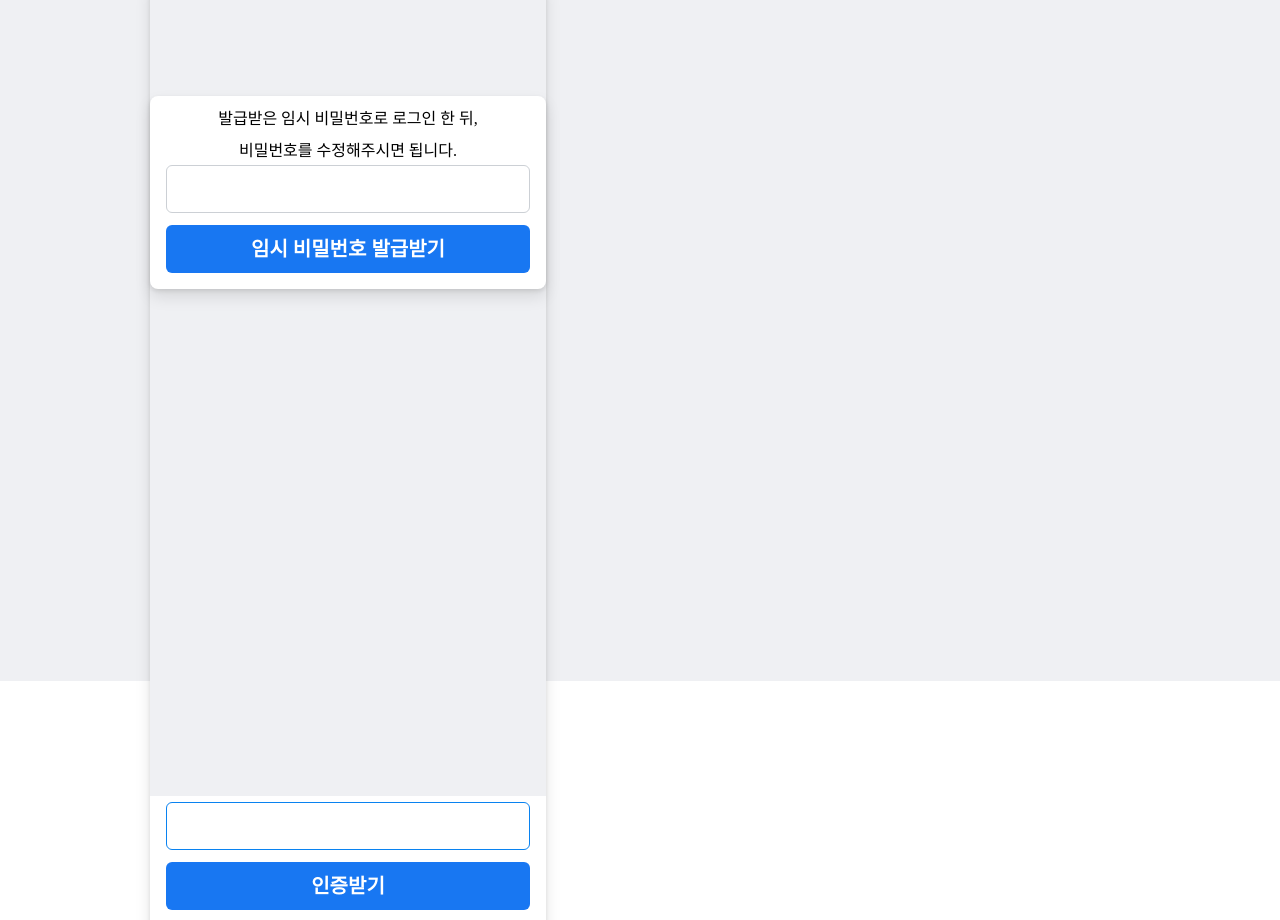
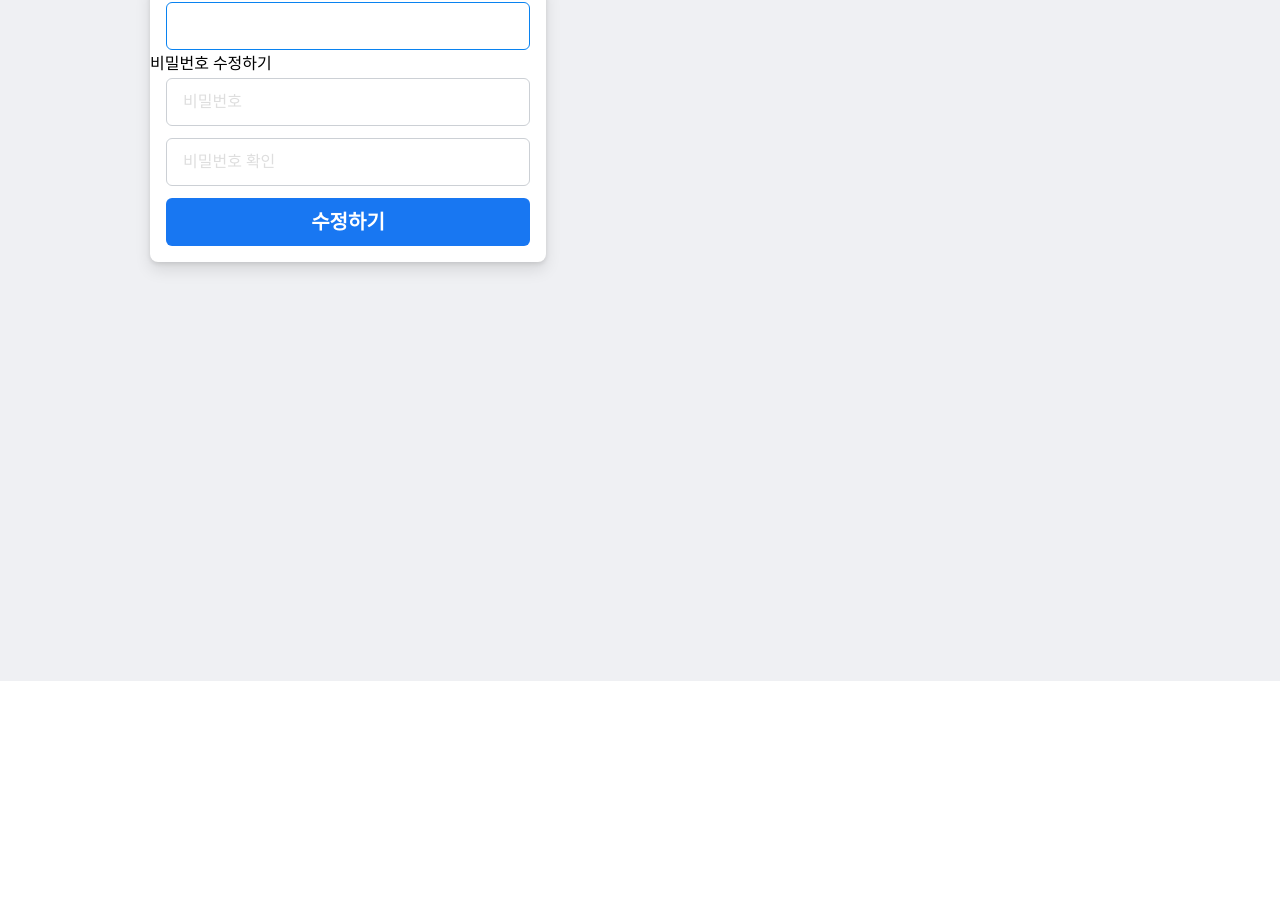
Before and after one commit to SNS-mini-project-Member/SNS_FE, a React (Create React App) app: page /pwUpdate in a window 1280 px wide. Shown: the part 119-1039 px from the top of the page. After the commit the page ends 800 px from the top, so only its background shows below. Built offline with nearby package versions, Linux system fonts and the light colour scheme; a web font is replaced by a local one.

Commit message:
비밀번호 찾기

```diff
--- a/src/components/pages/Login/Login.js
+++ b/src/components/pages/Login/Login.js
@@ -31,6 +31,9 @@ const Login = () => {
   const signUpHandler = () => {
     nav('/signup');
   }
+  const sendPw = () => {
+    nav('/sendTmpPw')
+  }
 
   const emailHandler = (e) => {
     setEmail(e.target.value)
@@ -55,7 +58,8 @@ const Login = () => {
                     <p className={classes.paramOption}>비밀번호를 잊으셨나요?</p>
                   </div>
                   <div>
-                    <Button onClick={signUpHandler} width='160px' backColor='#42b72a' value='새 계정 만들기' />
+                    <Button onClick={sendPw} width='250px' backColor='#42b72a' value='비밀번호를 잊으셨나요?' />
+                    <Button onClick={signUpHandler} width='250px' backColor='#42b72a' value='새 계정 만들기' />
                   </div>
                 </div>
               </div>
--- a/src/components/pages/Login/PwUpdate.js
+++ b/src/components/pages/Login/PwUpdate.js
@@ -1,5 +1,4 @@
 import CenterLayout from "../Layout/CenterLayout";
-import WelComeLogo from "../../blocks/WelComeLogo";
 import Input from "../../atoms/Input";
 import Button from "../../atoms/Button";
 import classes from "../../../styles/pages/login/login.module.css";
@@ -7,8 +6,8 @@ import {useSelector} from "react-redux";
 import {useNavigate} from "react-router-dom";
 import SendTmpPw from "./SendTmpPw";
 
-//1. 수정페이지에서 비밀번호 변경 버튼을 누르면 임시비밀번호 발송
-//2. 비밀번호 수정 페이지 변환
+//1. 수정페이지에서 비밀번호 변경 버튼을 누르면 임시비밀번호 발송 ok
+//2. 비밀번호 수정 페이지 변환 ok
 //3. 임시비밀번호로 로그인하고 수정 페이지로 이동하면 수정된 페이지가 뜸.
 //4. 수정페이지에서 비밀번호 재설정 하면 수정되야함
 const PwUpdate = () => {
@@ -28,14 +27,13 @@ const PwUpdate = () => {
             <div>
               <div className={classes.loginForm}>
                 <div className={classes.loginInnerForm}>
-                  <SendTmpPw />
                   <Input name="email" focus={true} readOnly placeholder={isLogin.email} />
-                  <Button width='364px' backColor='#1877f2' value='인증받기' />
-                  <Input  name="checkCode" placeholder='인증번호를 입력해주세요' type='text' />
-                  <Button width='364px' backColor='#1877f2' value='확인' />
-                  <Input  name="password" placeholder='비밀번호' type='password' />
-                  <Input  name="passwordCheck" placeholder='비밀번호 확인' type='password' />
-                  <Button width='364px' backColor='#1877f2' value='수정하기' />
+                  <div>
+                    <h3>비밀번호 수정하기</h3>
+                    <Input  name="password" placeholder='비밀번호' type='password' />
+                    <Input  name="passwordCheck" placeholder='비밀번호 확인' type='password' />
+                    <Button width='364px' backColor='#1877f2' value='수정하기' />
+                  </div>
                 </div>
               </div>
             </div>
--- a/src/components/pages/Login/SendTmpPw.js
+++ b/src/components/pages/Login/SendTmpPw.js
@@ -30,10 +30,9 @@ const SendTmpPw = () => {
               <div className={classes.loginForm}>
                 <div className={classes.loginInnerForm}>
                   <div style={{textAlign:"center"}}>
-                    <p>발급받은 임시 비밀번호로 로그인 한 뒤, </p><br />
-                    <p>비밀번호를 수정해주시면 됩니다. </p>
+                    <p>회원가입시 입력했던 Email을 입력해주세요</p><br />
                   </div>
-                  <Input name="email" desabled value={isLogin.email} />
+                  <Input name="email" placeholder={"email@mail.com"} />
                   <Button onClick={onClickSend} width='364px' backColor='#1877f2' value='임시 비밀번호 발급받기' />
                 </div>
               </div>
```
